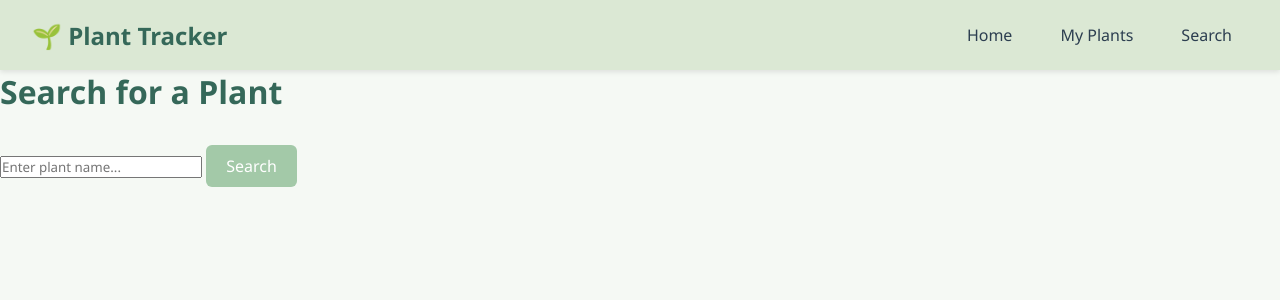
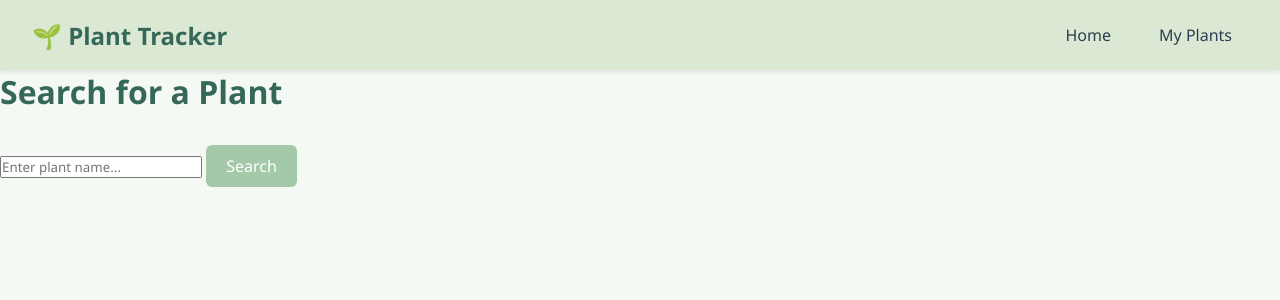
Before and after one commit to Floridaked/Agile-Dev-Project, a Flask app: page /search_plant in a window 1280 px wide. Shown: the top 300 px of the page. Run offline with Flask 3, Linux system fonts and the light colour scheme.

Commit message:
Removed Extra Lines

```diff
--- a/templates/plant_info.html
+++ b/templates/plant_info.html
@@ -13,7 +13,6 @@
             <a href="{{ url_for('home') }}">Home</a>
             <a href="{{ url_for('plants') }}">My Plants</a>
             <a href="{{ url_for('search_plant') }}">Search</a>
-            <a href="{{ url_for('add_plant_page') }}">Add Plant</a>
         </div>
     </nav>
     <h1>{{ data["common_name"] or "Plant Info" }}</h1>
--- a/templates/search_plant.html
+++ b/templates/search_plant.html
@@ -12,7 +12,6 @@
         <div class="nav-links">
             <a href="{{ url_for('home') }}">Home</a>
             <a href="{{ url_for('plants') }}">My Plants</a>
-            <a href="{{ url_for('search_plant') }}">Search</a>
         </div>
     </nav>
     <h1>Search for a Plant</h1>
--- a/templates/search_results.html
+++ b/templates/search_results.html
@@ -12,7 +12,6 @@
         <div class="nav-links">
             <a href="{{ url_for('home') }}">Home</a>
             <a href="{{ url_for('plants') }}">My Plants</a>
-            <a href="{{ url_for('search_plant') }}">Search</a>
         </div>
     </nav>
     <h1>Results for "{{ query }}"</h1>
```
